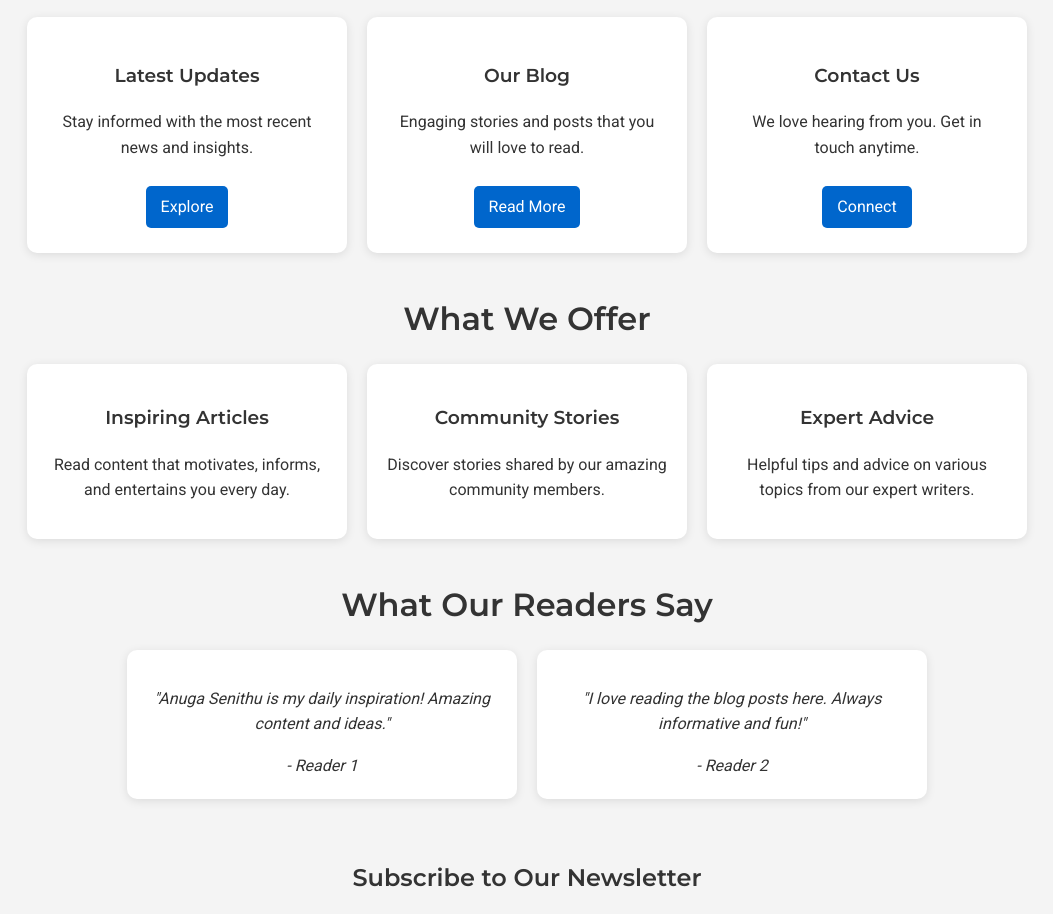
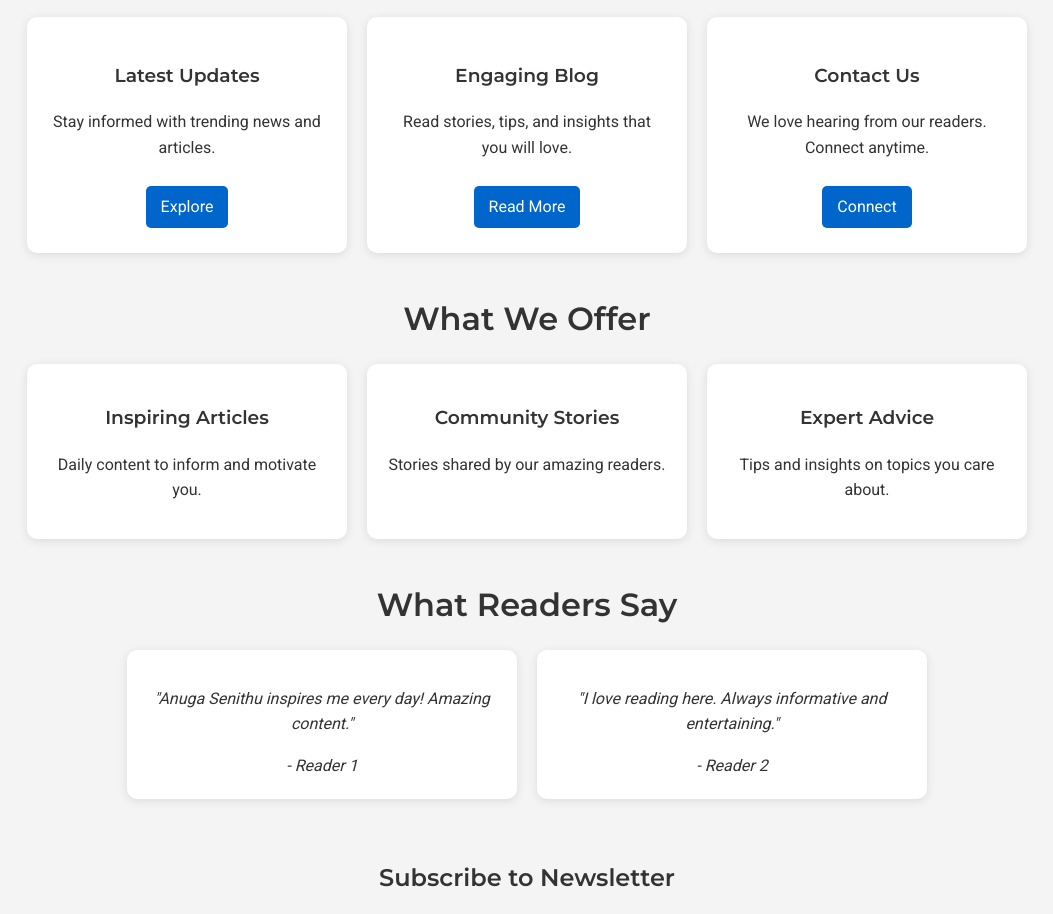
Before and after one commit to cyberxdevsofficial/An, a plain HTML site: page index.html in a window 1280 px wide. Shown: the part 742-1656 px from the top of the page, without its empty margins (113-1166 px from the left). Drawn offline with Linux system fonts and the light colour scheme.

Commit message:
Update index.html

```diff
--- a/index.html
+++ b/index.html
@@ -1,12 +1,11 @@
 <!DOCTYPE html>
 <html lang="en">
 <head>
-  <!-- SEO Meta Tags -->
   <meta charset="UTF-8">
   <meta name="viewport" content="width=device-width, initial-scale=1.0">
-  <title>Anuga Senithu | Your Story Hub</title>
-  <meta name="description" content="Anuga Senithu - Explore stories, blogs, and updates. Stay connected and discover new ideas every day.">
-  <meta name="keywords" content="Anuga Senithu, Blog, Stories, Updates, Sri Lanka, Inspiration">
+  <title>Anuga Senithu | Inspiration Hub</title>
+  <meta name="description" content="Anuga Senithu - Explore inspiring stories, blogs, and updates.">
+  <meta name="keywords" content="Anuga Senithu, Blog, Inspiration, Sri Lanka, Stories, Updates">
   <meta name="author" content="Anuga Senithu">
 
   <!-- Google Fonts -->
@@ -16,6 +15,7 @@
   <link rel="stylesheet" href="css/style.css">
 </head>
 <body>
+
   <!-- Header -->
   <header>
     <div class="container">
@@ -24,7 +24,7 @@
         <ul class="nav-links">
           <li><a href="index.html">Home</a></li>
           <li><a href="blog.html">Blog</a></li>
-          <li><a href="contact.html">Contact Us</a></li>
+          <li><a href="contact.html">Contact</a></li>
         </ul>
         <div class="hamburger">
           <span></span>
@@ -37,64 +37,66 @@
 
   <!-- Hero Section -->
   <section class="hero">
-    <div class="hero-content">
-      <h2>Discover Stories That Inspire</h2>
-      <p>Welcome to Anuga Senithu. Explore blogs, updates, and ideas that spark your imagination.</p>
-      <a href="blog.html" class="btn">Read Our Blog</a>
+    <div class="hero-overlay">
+      <div class="hero-content">
+        <h2 class="fade-in">Discover Stories That Inspire</h2>
+        <p class="fade-in delay-1">Your hub for blogs, updates, and ideas that spark imagination.</p>
+        <a href="blog.html" class="btn fade-in delay-2">Read Our Blog</a>
+      </div>
     </div>
   </section>
 
-  <!-- Feature Cards -->
+  <!-- Features -->
   <section class="features">
     <h2 class="section-title">Our Features</h2>
     <div class="feature-container">
       <div class="feature-card">
         <h3>Latest Updates</h3>
-        <p>Stay informed with the most recent news and insights.</p>
+        <p>Stay informed with trending news and articles.</p>
         <a href="blog.html" class="btn-small">Explore</a>
       </div>
       <div class="feature-card">
-        <h3>Our Blog</h3>
-        <p>Engaging stories and posts that you will love to read.</p>
+        <h3>Engaging Blog</h3>
+        <p>Read stories, tips, and insights that you will love.</p>
         <a href="blog.html" class="btn-small">Read More</a>
       </div>
       <div class="feature-card">
         <h3>Contact Us</h3>
-        <p>We love hearing from you. Get in touch anytime.</p>
+        <p>We love hearing from our readers. Connect anytime.</p>
         <a href="contact.html" class="btn-small">Connect</a>
       </div>
     </div>
   </section>
 
-  <!-- Services Section -->
+  <!-- Services -->
   <section class="services">
     <h2 class="section-title">What We Offer</h2>
     <div class="service-container">
       <div class="service-card">
         <h3>Inspiring Articles</h3>
-        <p>Read content that motivates, informs, and entertains you every day.</p>
+        <p>Daily content to inform and motivate you.</p>
       </div>
       <div class="service-card">
         <h3>Community Stories</h3>
-        <p>Discover stories shared by our amazing community members.</p>
+        <p>Stories shared by our amazing readers.</p>
       </div>
       <div class="service-card">
         <h3>Expert Advice</h3>
-        <p>Helpful tips and advice on various topics from our expert writers.</p>
+        <p>Tips and insights on topics you care about.</p>
       </div>
     </div>
   </section>
 
-  <!-- Testimonials Section -->
+  <!-- Testimonials -->
   <section class="testimonials">
-    <h2 class="section-title">What Our Readers Say</h2>
+    <h2 class="section-title">What Readers Say</h2>
     <div class="testimonial-container">
       <div class="testimonial-card">
-        <p>"Anuga Senithu is my daily inspiration! Amazing content and ideas."</p>
+        <p>"Anuga Senithu inspires me every day! Amazing content."</p>
         <span>- Reader 1</span>
       </div>
       <div class="testimonial-card">
-        <p>"I love reading the blog posts here. Always informative and fun!"</p>
+        <p>"I love reading here. Always informative and entertaining."</p>
         <span>- Reader 2</span>
       </div>
     </div>
@@ -102,8 +104,8 @@
 
   <!-- Newsletter -->
   <section class="newsletter">
-    <h2>Subscribe to Our Newsletter</h2>
-    <p>Get updates and stories delivered straight to your inbox.</p>
+    <h2>Subscribe to Newsletter</h2>
+    <p>Get updates and stories straight to your inbox.</p>
     <form>
       <input type="email" placeholder="Your Email" required>
       <button type="submit" class="btn">Subscribe</button>
```
